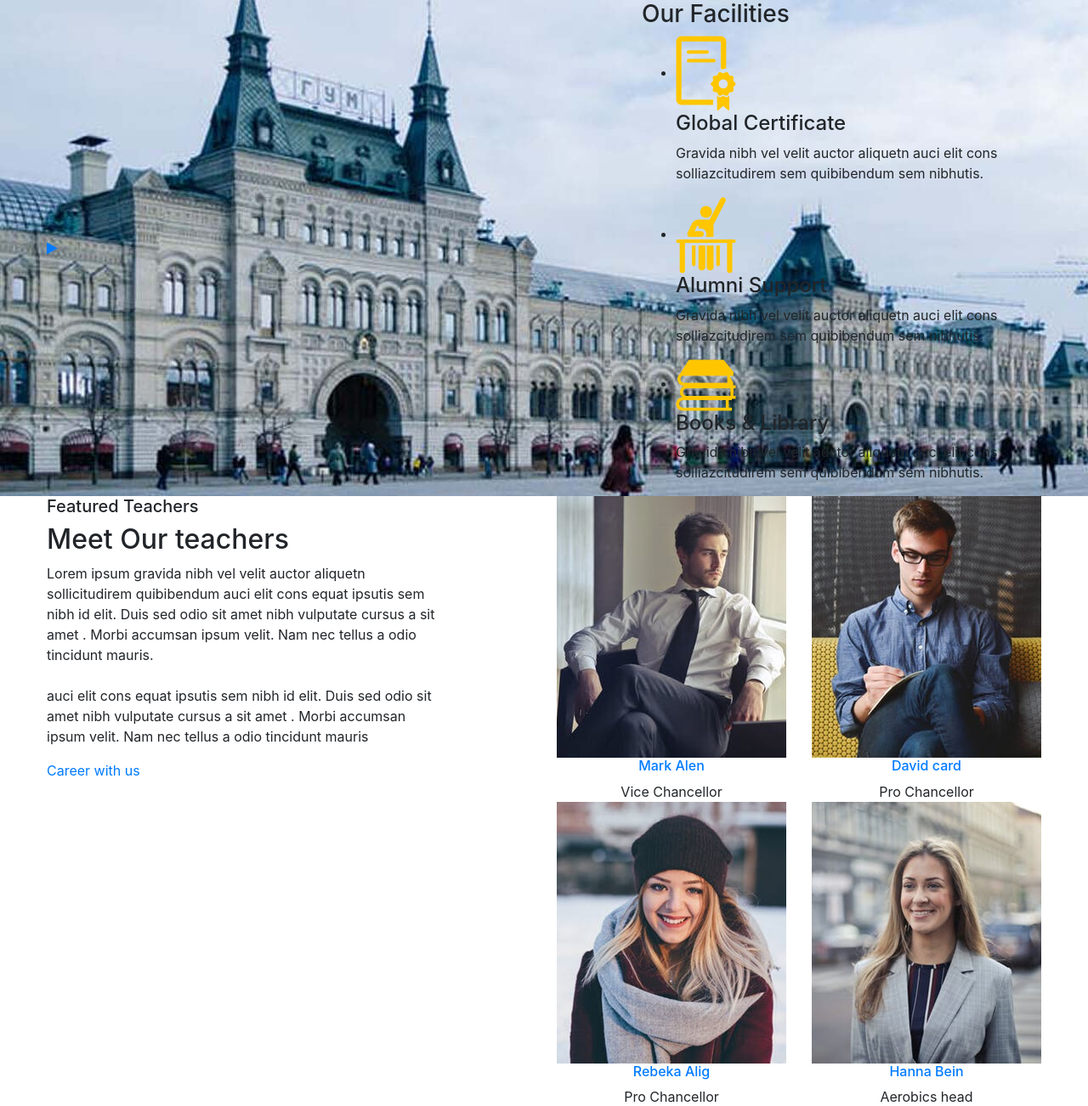
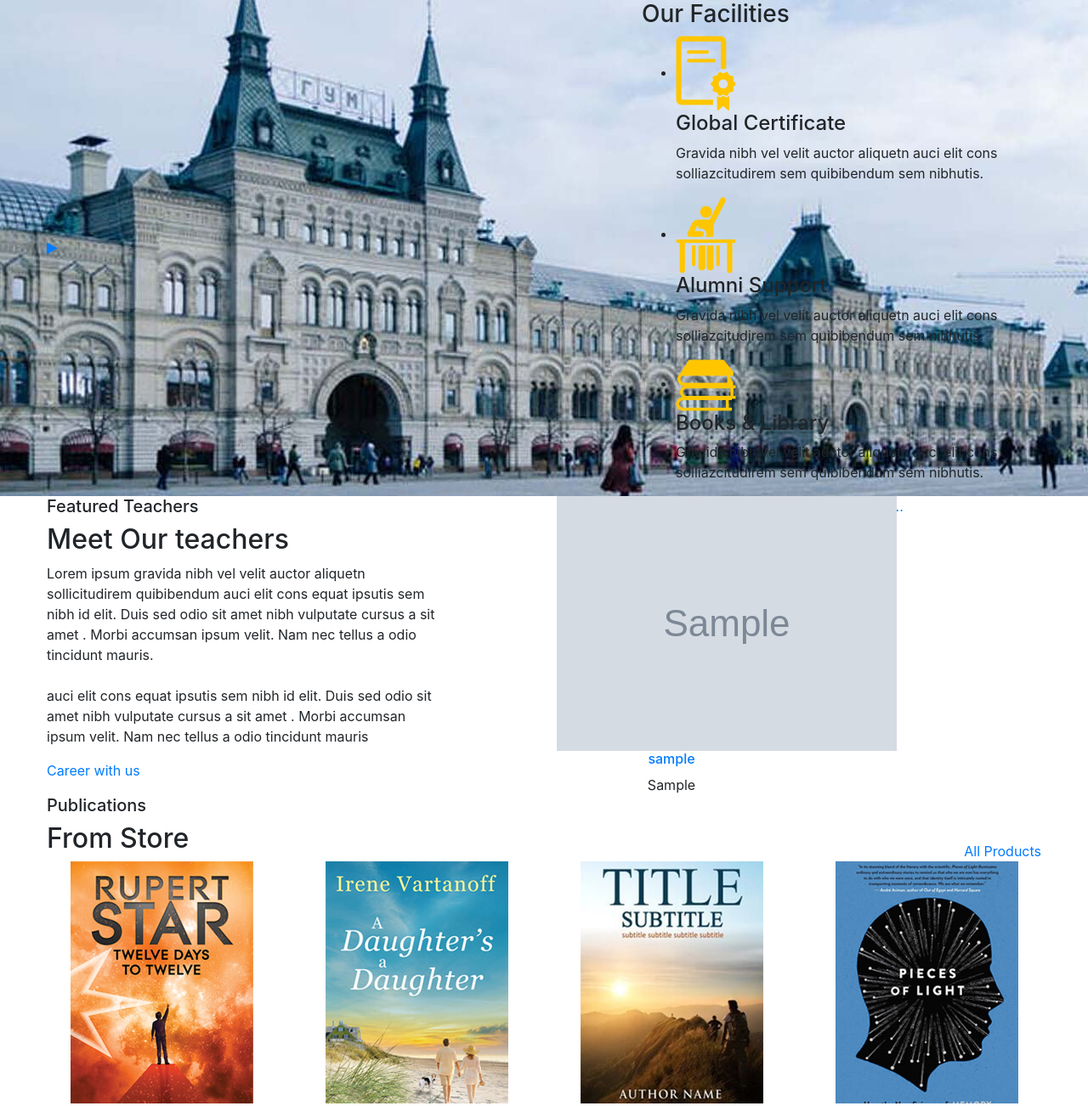
Before and after one commit to ahujadevansh/cloud_learning, a Django app: template course/templates/index.html in a window 1280 px wide. Shown: the part 2797-4099 px from the top of the page at 85% size. Run offline with Django 3.2, Linux system fonts and the light colour scheme; tables that the repository leaves empty hold one stand-in row (values such as "Sample post"); the template is opened without the code that fills it: values that come from a table or form of the project are taken from there, most other values are stand-ins (such as "Sample title", 1, 10 or a date in 2020); grey boxes marked "Sample" are stand-in pictures; parts of the project's set-up code (start-up, migrations or seed data) failed here and were passed over; some libraries are stand-ins or nearby versions.

Commit message:
teachers on home page done

```diff
--- a/course/templates/index.html
+++ b/course/templates/index.html
@@ -537,50 +537,24 @@
                 <div class="col-lg-6 offset-lg-1">
                     <div class="teachers mt-20">
                         <div class="row">
+                            {% for lecturer in lecturers %}
                             <div class="col-sm-6">
                                 <div class="single-teachers mt-30 text-center">
                                     <div class="image">
-                                        <img src="{% static 'images/teachers/t-1.jpg' %}" alt="Teachers">
+                                        <img src="{{lecturer.profile_pic.url}}" alt="Teachers">
                                     </div>
                                     <div class="cont">
-                                        <a href="teachers-single.html"><h6>Mark Alen</h6></a>
-                                        <span>Vice Chancellor</span>
+                                        <a href="teachers-single.html"><h6>{{lecturer.account.username}}</h6></a>
+                                        <span>{{lecturer.designation}}</span>
                                     </div>
                                 </div> <!-- single teachers -->
                             </div>
-                            <div class="col-sm-6">
-                                <div class="single-teachers mt-30 text-center">
-                                    <div class="image">
-                                        <img src="{% static 'images/teachers/t-2.jpg' %}" alt="Teachers">
-                                    </div>
-                                    <div class="cont">
-                                        <a href="teachers-single.html"><h6>David card</h6></a>
-                                        <span>Pro Chancellor</span>
-                                    </div>
-                                </div> <!-- single teachers -->
+                            {% endfor %}
+                            <div class="teachers-cont">
+                                <a href="{% url 'teachers' %}" class="main-btn mt-135">More Teachers..</a>
                             </div>
-                            <div class="col-sm-6">
-                                <div class="single-teachers mt-30 text-center">
-                                    <div class="image">
-                                        <img src="{% static 'images/teachers/t-3.jpg' %}" alt="Teachers">
-                                    </div>
-                                    <div class="cont">
-                                        <a href="teachers-single.html"><h6>Rebeka Alig</h6></a>
-                                        <span>Pro Chancellor</span>
-                                    </div>
-                                </div> <!-- single teachers -->
-                            </div>
-                            <div class="col-sm-6">
-                                <div class="single-teachers mt-30 text-center">
-                                    <div class="image">
-                                        <img src="{% static 'images/teachers/t-4.jpg' %}" alt="Teachers">
-                                    </div>
-                                    <div class="cont">
-                                        <a href="teachers-single.html"><h6>Hanna Bein</h6></a>
-                                        <span>Aerobics head</span>
-                                    </div>
-                                </div> <!-- single teachers -->
-                            </div>
+
+
                         </div> <!-- row -->
                     </div> <!-- teachers -->
                 </div>
```
Also changed, not shown: course/views.py (+6 -3 lines).
